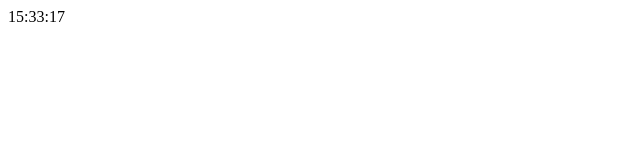
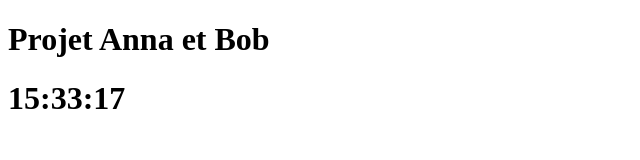
Before and after one commit to ysupeljak/Anna_Test, a plain HTML site: page index.html in a window 1280 px wide. Shown: the whole page, without its empty margins (0-640 px from the left). Drawn offline with Linux system fonts and the light colour scheme.

Commit message:
rajout d'Anna et Bob

```diff
--- a/index.html
+++ b/index.html
@@ -6,6 +6,7 @@
 <title>Document</title>
 </head>
 <body>
+<h1>Projet Anna et Bob<h1>
 <div id="DigitalCLOCK" class="clock" onload="showTime()"></div>
 <script src="index.js"></script>
 </body>
```
